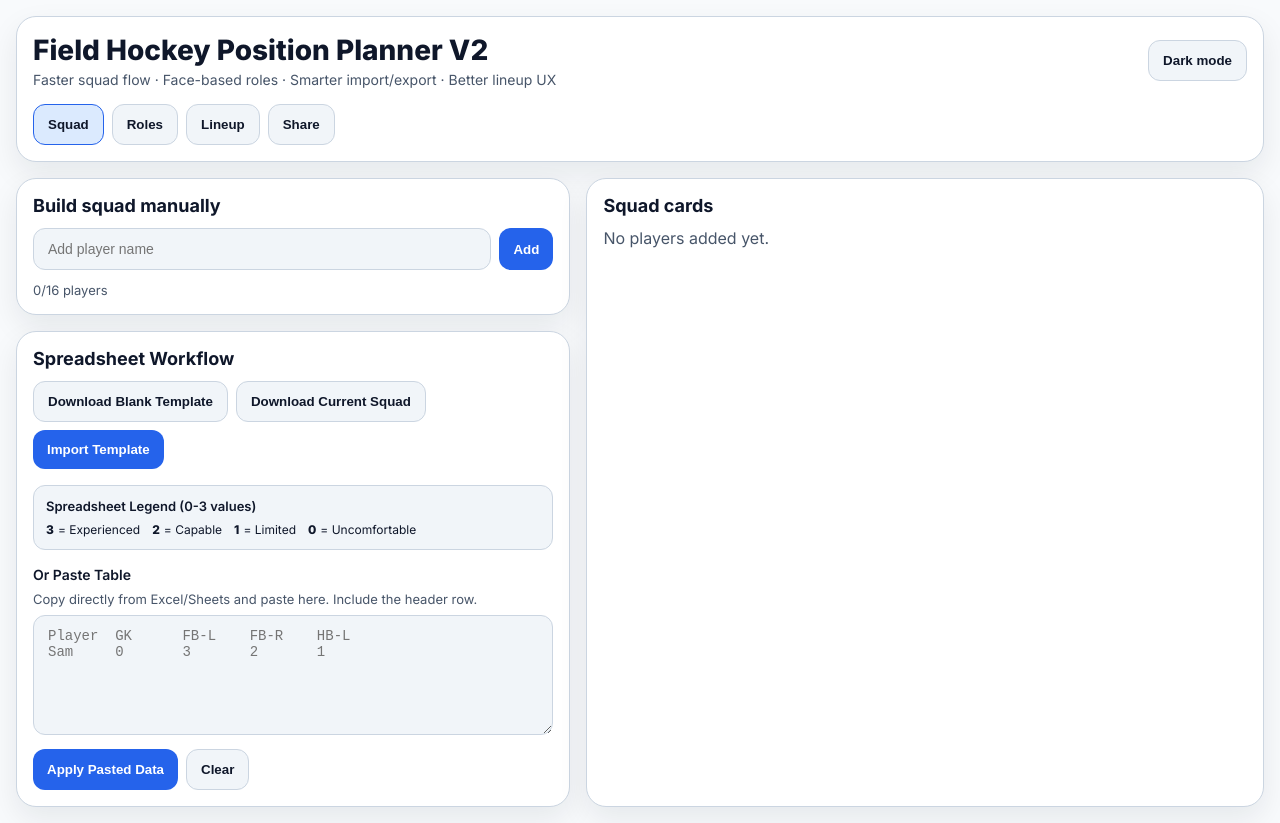
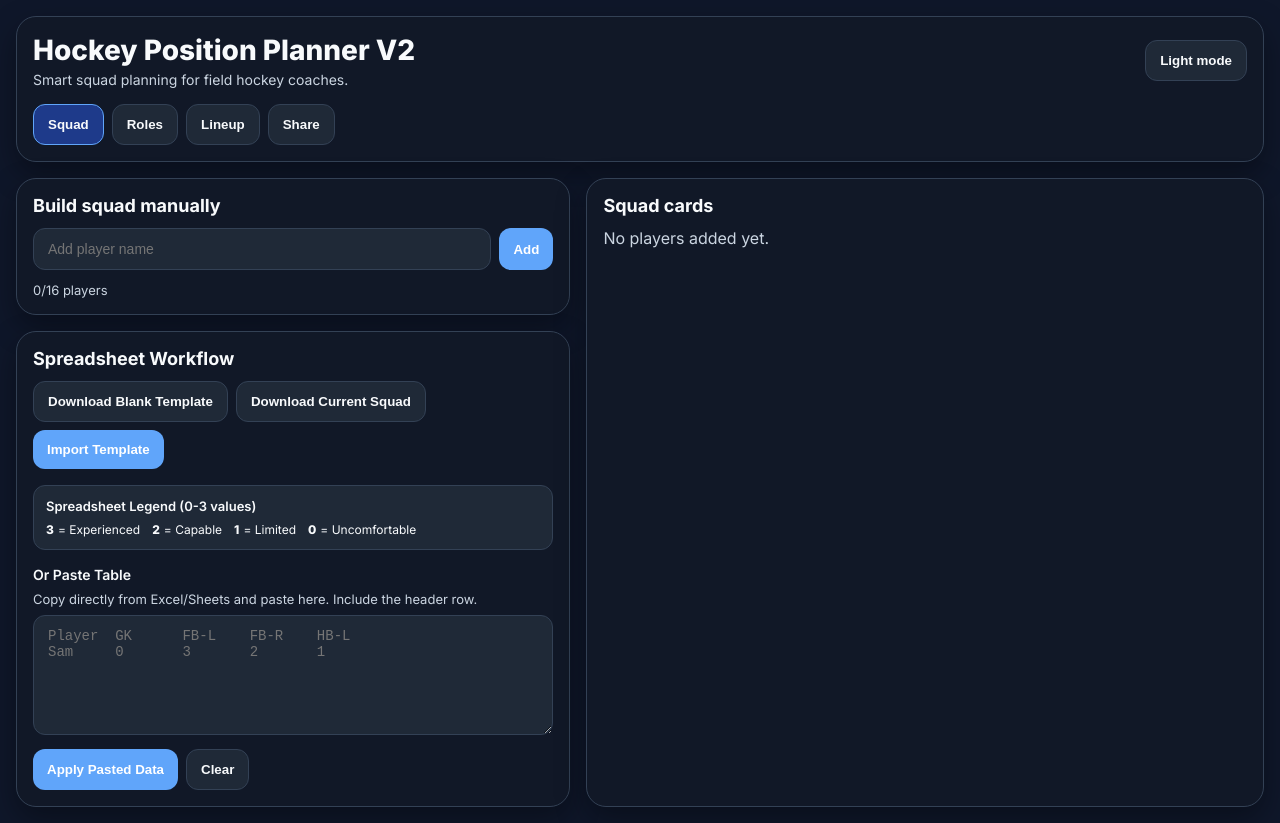
Before and after one commit to Barbiliscious/HockeyPlanner, a React (Vite) app: page / in a window 1280 px wide. Built offline with nearby package versions, Linux system fonts and the light colour scheme.

Commit message:
feat: initialize field hockey position planner application with squad and lineup management features

```diff
--- a/src/App.jsx
+++ b/src/App.jsx
@@ -35,7 +35,7 @@ const THEMES = {
 };
 
 export default function FieldHockeyPositionPlannerV2() {
-  const [themeMode, setThemeMode] = useState("light");
+  const [themeMode, setThemeMode] = useState("dark");
   const [tab, setTab] = useState("Squad");
   const [formation, setFormation] = useState(FORMATION_NAMES[0]);
   const [players, setPlayers] = useState([]);
@@ -450,9 +450,9 @@ export default function FieldHockeyPositionPlannerV2() {
         <div style={card}>
           <div style={{ display: "flex", justifyContent: "space-between", gap: 12, flexWrap: "wrap", alignItems: "center" }}>
             <div>
-              <div style={{ fontSize: 28, fontWeight: 800 }}>Field Hockey Position Planner V2</div>
+              <div style={{ fontSize: 28, fontWeight: 800 }}>Hockey Position Planner V2</div>
               <div style={{ color: t.muted, fontSize: 14, marginTop: 4 }}>
-                Faster squad flow · Face-based roles · Smarter import/export · Better lineup UX
+                Smart squad planning for field hockey coaches.
               </div>
             </div>
             <button style={secondaryBtn} onClick={() => setThemeMode(themeMode === "light" ? "dark" : "light")}>
```
